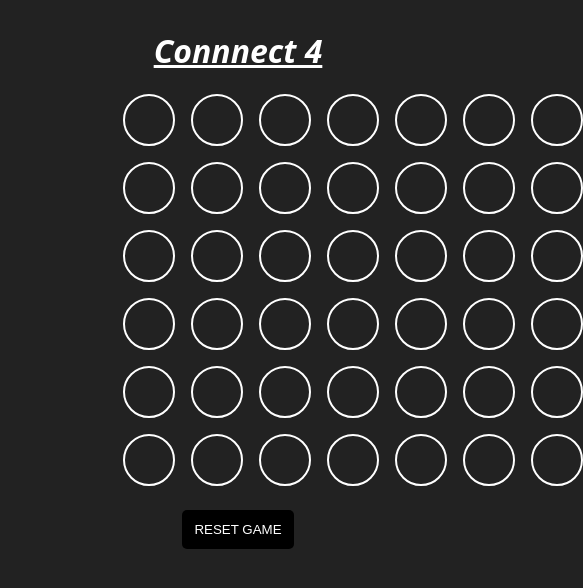
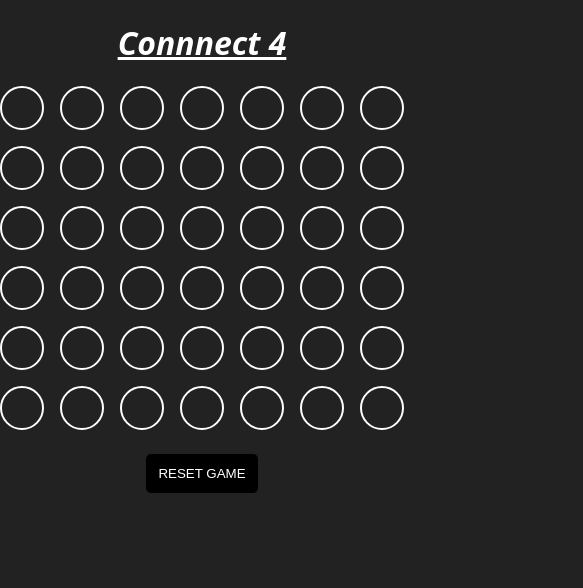
Before and after one commit to rinconsantiago/project-connect4, a React (Vite) app: page / in a window 390 px wide. Shown: the top 588 px of the page, 583 px wide, since content can reach past the window. Built offline with nearby package versions, Linux system fonts and the light colour scheme.

Commit message:
add responsive design to the app

```diff
--- a/src/styles/App.css
+++ b/src/styles/App.css
@@ -1,5 +1,4 @@
 #root {
-  height: fit-content;
   display: grid;
 }
 
@@ -8,6 +7,7 @@ body {
   background-color: #222;
   color: #fff;
   text-align: center;
+  margin: 0;
 }
 
 .title {
@@ -17,8 +17,8 @@ body {
 }
 
 .container {
-  display: grid;
-  place-items: center;
+  display: flex;
+  justify-content: center;
 }
 
 .box {
@@ -26,7 +26,6 @@ body {
   grid-template-columns: repeat(7, 1fr);
   gap: 1rem;
   width: fit-content;
-  max-width: 50%;
 }
 
 .box-item {
@@ -35,8 +34,8 @@ body {
   justify-content: center;
   cursor: pointer;
   border: 2px solid #fff;
-  height: 3rem;
-  width: 3rem;
+  height: 2.5rem;
+  width: 2.5rem;
   border-radius: 50%;
 }
 
@@ -62,7 +61,7 @@ body {
   padding: 0.75rem;
   background-color: #000;
   color: #fff;
-  margin: 1.5rem
+  margin: 1.5rem;
 }
 
 .reset:hover {
```
